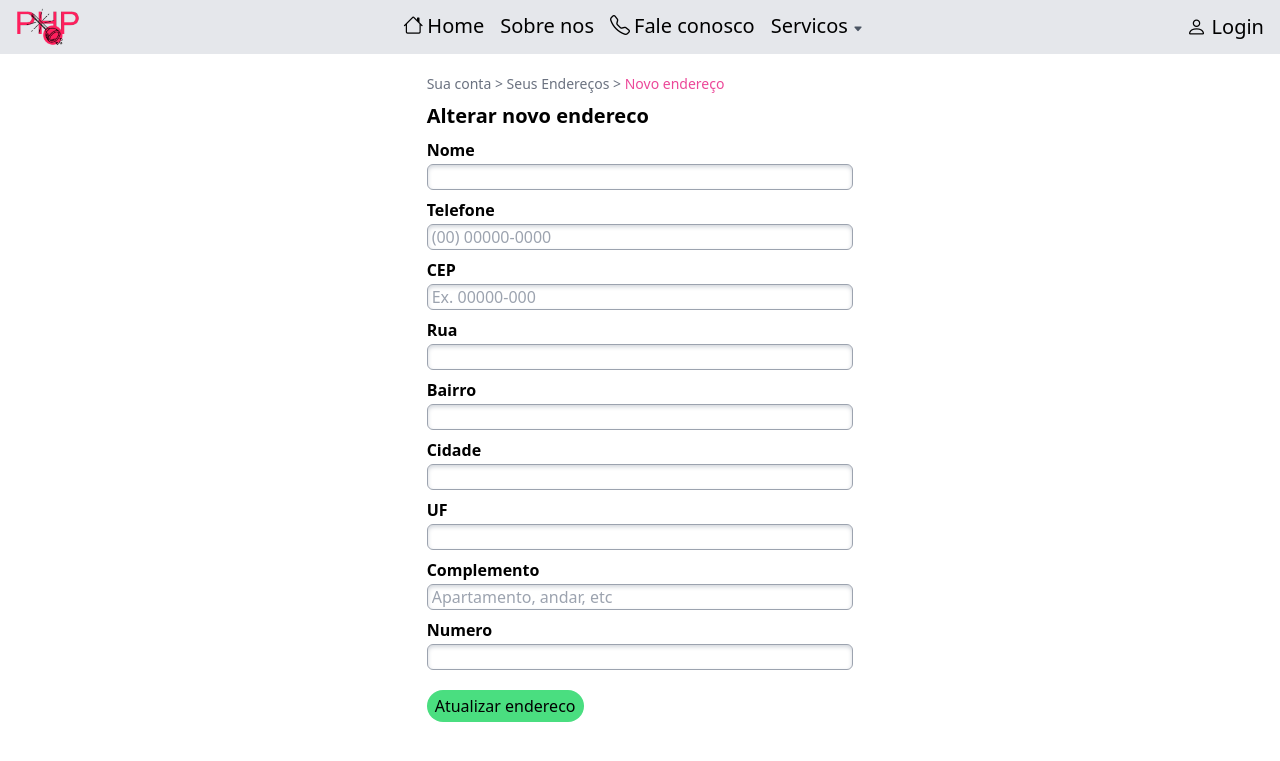
After one commit to PrenholatoChris/dev-web-php, a PHP site: page /views/formAtualizarEndereco.php in a window 1280 px wide. The commit adds this page. Shown: the top 761 px of the page. Run offline with PHP 8.4, Linux system fonts and the light colour scheme; the visitor is signed in with stand-in values (Sample User, id 1); some libraries are stand-ins or nearby versions.

Commit message:
add endereco and produtos classes, modify userDAO, add carEndereco, add formCastro/Atualizacao de endereco

```diff
--- /dev/null
+++ b/src/classes/endereco.php
@@ -0,0 +1,34 @@
+<?php
+    class Endereco {
+        private $id;
+        private $rua;
+        private $bairro;
+        private $cidade;
+        private $uf;
+        private $numero;
+        private $complemento;
+        private $cep;
+        private $nomeRecebedor;
+        private $telefoneRecebedor;
+
+        function setEndereco($rua, $bairro, $cidade, $uf, $numero, $complemento, $cep, $nomeRecebedor, $telefoneRecebedor){
+            $this->rua = $rua;
+            $this->bairro = $bairro;
+            $this->cidade = $cidade;
+            $this->uf = $uf;
+            $this->numero = $numero;
+            $this->complemento = $complemento;
+            $this->cep = $cep;
+            $this->nomeRecebedor = $nomeRecebedor;
+            $this->telefoneRecebedor = $telefoneRecebedor;
+        }
+
+        function __get($name){
+            return $this->$name;
+        }
+
+        function __set($name, $value){
+            $this->$name = $value;
+        }
+    }
+?>
--- /dev/null
+++ b/src/views/formAtualizarEndereco.php
@@ -0,0 +1,68 @@
+<?php
+    require_once "../classes/endereco.php";
+    require_once "./includes/header.php";
+
+    $endereco = $_SESSION["endereco"];
+?>
+
+<div class="flex justify-center w-full mb-5 mt-5">
+    <form action="../controllers/enderecoController.php" method="post" class=" w-1/3 h-fit items-center flex flex-col gap-2">
+        <span class="w-full">
+            <p class="text-sm text-gray-500 mb-2">
+                <a href="">Sua conta</a> > <a href="">Seus Endereços</a> > <span class="text-pink-500"> Novo endereço</span>
+            </p>
+            <h1 class="text-xl font-bold">Alterar novo endereco</h1>
+        </span>
+
+        <div class="flex flex-col w-full h-fit gap-0.5">
+            <label class="font-semibold" for="vNomeReceb">Nome</label>
+            <input class="border border-gray-400 shadow-inner shadow-gray-300 px-1 rounded-md font-light" type="text" name="vNomeReceb">
+        </div>
+
+        <div class="flex flex-col w-full h-fit gap-0.5">
+            <label class="font-semibold" for="vTelReceb">Telefone</label>
+            <input class="border border-gray-400 shadow-inner shadow-gray-300 px-1 rounded-md font-light" type="text" name="vTelReceb" placeholder="(00) 00000-0000">
+        </div>
+
+        <div class="flex flex-col w-full h-fit gap-0.5">
+            <label class="font-semibold" for="vCEP">CEP</label>
+            <input class="border border-gray-400 shadow-inner shadow-gray-300 px-1 rounded-md font-light" type="text" name="vCEP" placeholder="Ex. 00000-000">
+        </div>
+
+        <div class="flex flex-col w-full h-fit gap-0.5">
+            <label class="font-semibold" for="vRua">Rua</label>
+            <input class="border border-gray-400 shadow-inner shadow-gray-300 px-1 rounded-md font-light" type="text" name="vRua">
+        </div>
+
+        <div class="flex flex-col w-full h-fit gap-0.5">
+            <label class="font-semibold" for="vBairro">Bairro</label>
+            <input class="border border-gray-400 shadow-inner shadow-gray-300 px-1 rounded-md font-light" type="text" name="vBairro">
+        </div>
+
+        <div class="flex flex-col w-full h-fit gap-0.5">
+            <label class="font-semibold" for="vCidade">Cidade</label>
+            <input class="border border-gray-400 shadow-inner shadow-gray-300 px-1 rounded-md font-light" type="text" name="vCidade">
+        </div>
+
+        <div class="flex flex-col w-full h-fit gap-0.5">
+            <label class="font-semibold" for="vUF">UF</label>
+            <input class="border border-gray-400 shadow-inner shadow-gray-300 px-1 rounded-md font-light" type="text" name="vUF">
+        </div>
+
+        <div class="flex flex-col w-full h-fit gap-0.5">
+            <label class="font-semibold" for="vComplemento">Complemento</label>
+            <input class="border border-gray-400 shadow-inner shadow-gray-300 px-1 rounded-md font-light" type="text" name="vComplemento" placeholder="Apartamento, andar, etc">
+        </div>
+
+        <div class="flex flex-col w-full h-fit gap-0.5">
+            <label class="font-semibold" for="vNumero">Numero</label>
+            <input class="border border-gray-400 shadow-inner shadow-gray-300 px-1 rounded-md font-light" type="text" name="vNumero">
+        </div>
+        <input type="text" name="vOpcao" value="5" hidden>
+        <span class="w-full">
+            <button type="submit" class="px-2 py-1 bg-green-400 rounded-2xl mt-3 hover:bg-green-300">Atualizar endereco</button>
+        </span>
+    </form>
+</div>
+
+<?php require_once "./includes/footer.php" ?>
--- a/src/views/formCadastrar.php
+++ b/src/views/formCadastrar.php
@@ -29,7 +29,7 @@
             <label for="vSenhaConf">Confirmar Senha</label>
             <div class="flex flex-row bg-white rounded-md px-2 py-0.5">
                 <i class="bi-lock mr-2 text-slate-400"></i>
-                <input type="text" name="vSenha" class="w-full text-slate-800 focus:outline-none focus:ring-0 focus:border-transparent focus:bg-transparent focus:shadow-none" placeholder="Senha">
+                <input type="text" name="vSenhaConf" class="w-full text-slate-800 focus:outline-none focus:ring-0 focus:border-transparent focus:bg-transparent focus:shadow-none" placeholder="Senha">
             </div>
         </div>
         <input type="text" name="vOpcao" value="1" hidden>
--- a/src/views/includes/header.php
+++ b/src/views/includes/header.php
@@ -10,7 +10,7 @@
     <link rel="stylesheet" href="../css/styles.css">
     <link rel="stylesheet" href="https://cdn.jsdelivr.net/npm/bootstrap-icons@1.11.3/font/bootstrap-icons.min.css">
 </head>
-<body class="text-lg min-h-screen min-w-screen">
+<body class="min-h-screen min-w-screen">
     <div class="flex justify-between flex-row w-full h-fit px-4 py-2 items-center bg-gray-200 text-xl">
         <div class="w-16 h-full">
             <img class="w-full h-full object-contain" src="../assets/PrintShop.png" alt="Logo">
```
Also changed, not shown: src/classes/produto.php (added, +24 -0 lines), src/classes/usuario.php (+5 -3 lines), src/controllers/enderecoController.php (added, +57 -0 lines), src/controllers/usuarioController.php (+50 -4 lines), src/dao/usuarioDAO.php (+56 -1 lines), src/views/formCadastroEndereco.php (added, +68 -0 lines), src/views/includes/cardEndereco.php (added, +34 -0 lines).
